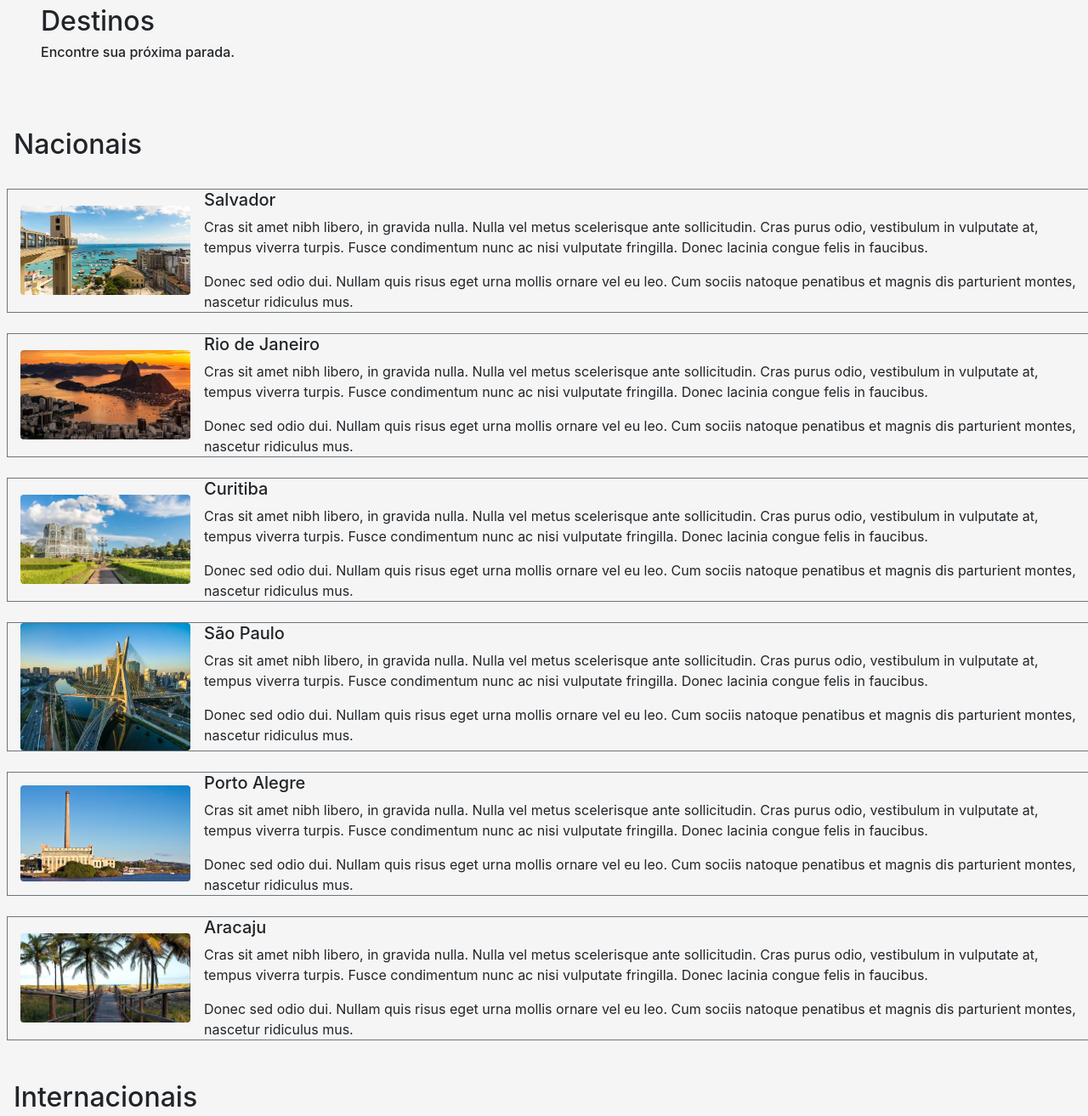
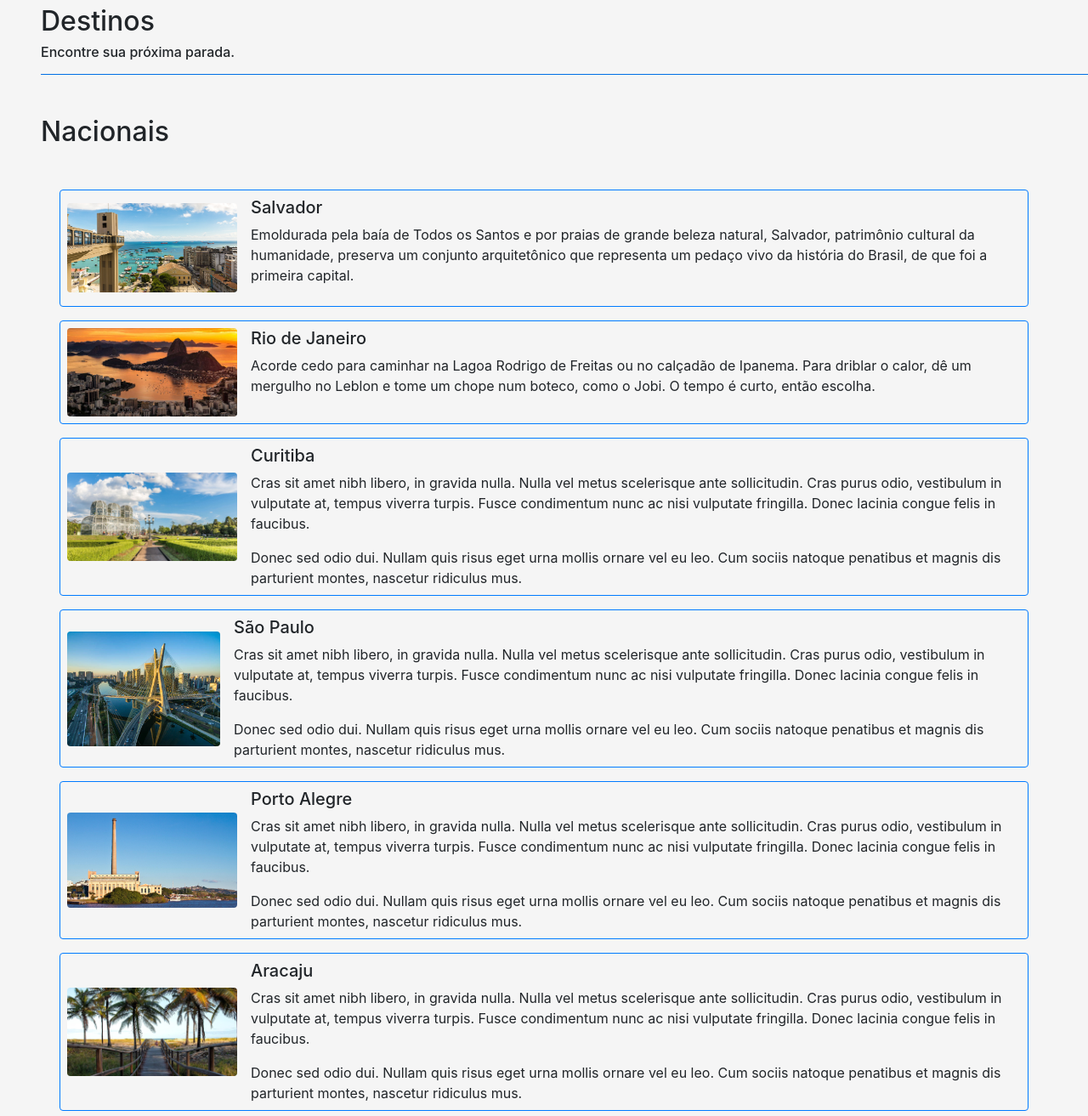
Before and after one commit to Jaqueline-17/Projeto-BussolaTour, a plain HTML site: page Destinos.html in a window 1280 px wide. Shown: the part 60-1373 px from the top of the page at 85% size. Drawn offline with nearby package versions, Linux system fonts and the light colour scheme.

Commit message:
Destinos

```diff
--- a/Destinos.html
+++ b/Destinos.html
@@ -31,38 +31,39 @@
         </div>
     </nav>
 
-    <header class="ml-5 mt-2">
+    <header class="ml-5 my-2">
         <h2>Destinos</h2>
         <h6>Encontre sua próxima parada.</h6>
+        <hr class="bg-primary">
     </header>
 
-    <br><br><br>
 
-    <!--Boxes de Destinos-->
-    <h2 id="destnac" class="ml-3">Nacionais</h2>
-    <br>
-    <div class="media conteiner container-fluid border border-secondary ml-2">
+
+    <!--Boxes de Destinos Nacionais -->
+    <h2 id="destnac" class=" ml-5 my-5">Nacionais</h2>
+
+    <div class="media container container-fluid border rounded border-primary p-2 my-3">
         <img class="align-self-center mr-3 rounded" src="./Imagens/salvadorimg.jpg" width="200px" alt="Imagem de exemplo genérica">
         <div class="media-body">
           <h5 class="mt-0">Salvador</h5>
-          <p>Cras sit amet nibh libero, in gravida nulla. Nulla vel metus scelerisque ante sollicitudin. Cras purus odio, vestibulum in vulputate at, tempus viverra turpis. Fusce condimentum nunc ac nisi vulputate fringilla. Donec lacinia congue felis in faucibus.</p>
-          <p class="mb-0">Donec sed odio dui. Nullam quis risus eget urna mollis ornare vel eu leo. Cum sociis natoque penatibus et magnis dis parturient montes, nascetur ridiculus mus.</p>
+          <p>Emoldurada pela baía de Todos os Santos e por praias de grande beleza natural, Salvador, patrimônio cultural da humanidade,
+            preserva um conjunto arquitetônico que representa um pedaço vivo da história do Brasil, de que foi a primeira capital.
+          </p>
         </div>
     </div>
 
-      <br>
 
-    <div class="media conteiner container-fluid border border-secondary ml-2">
+    <div class="media container container-fluid border rounded border-primary p-2 my-3">
         <img class="align-self-center mr-3 rounded" src="./Imagens/rioimg.jpg" width="200px" alt="Imagem de exemplo genérica">
         <div class="media-body">
           <h5 class="mt-0">Rio de Janeiro</h5>
-          <p>Cras sit amet nibh libero, in gravida nulla. Nulla vel metus scelerisque ante sollicitudin. Cras purus odio, vestibulum in vulputate at, tempus viverra turpis. Fusce condimentum nunc ac nisi vulputate fringilla. Donec lacinia congue felis in faucibus.</p>
-          <p class="mb-0">Donec sed odio dui. Nullam quis risus eget urna mollis ornare vel eu leo. Cum sociis natoque penatibus et magnis dis parturient montes, nascetur ridiculus mus.</p>
+          <p>Acorde cedo para caminhar na Lagoa Rodrigo de Freitas ou no calçadão de Ipanema. Para driblar o calor, dê um mergulho no
+            Leblon e tome um chope num boteco, como o Jobi. O tempo é curto, então escolha.</p>
         </div>
     </div>
 
-        <br>
-    <div class="media conteiner container-fluid border border-secondary ml-2">
+
+    <div class="media container container-fluid border rounded border-primary p-2 my-3">
         <img class="align-self-center mr-3 rounded" src="./Imagens/curitiba.jpg" width="200px" alt="Imagem de exemplo genérica">
         <div class="media-body">
           <h5 class="mt-0">Curitiba</h5>
@@ -71,9 +72,9 @@
         </div>
     </div>
 
-      <br>
-    <div class="media conteiner container-fluid border border-secondary ml-2">
-        <img class="align-self-center mr-3 rounded" src="./Imagens/saopauloimg.jpg" width="200px" alt="Imagem de exemplo genérica">
+
+    <div class="media container container-fluid border rounded border-primary p-2 my-3">
+        <img class="align-self-center mr-3 rounded" src="./Imagens/saopauloimg.jpg" width="180px" alt="Imagem de exemplo genérica">
         <div class="media-body">
           <h5 class="mt-0">São Paulo</h5>
           <p>Cras sit amet nibh libero, in gravida nulla. Nulla vel metus scelerisque ante sollicitudin. Cras purus odio, vestibulum in vulputate at, tempus viverra turpis. Fusce condimentum nunc ac nisi vulputate fringilla. Donec lacinia congue felis in faucibus.</p>
@@ -81,8 +82,8 @@
         </div>
     </div>
 
-    <br>
-    <div class="media conteiner container-fluid border border-secondary ml-2">
+
+    <div class="media container container-fluid border rounded border-primary p-2 my-3">
         <img class="align-self-center mr-3 rounded" src="./Imagens/portoalegreimg.jpg" width="200px" alt="Imagem de exemplo genérica">
         <div class="media-body">
           <h5 class="mt-0">Porto Alegre</h5>
@@ -91,8 +92,8 @@
         </div>
     </div>
 
-    <br>
-    <div class="media conteiner container-fluid border border-secondary ml-2">
+
+    <div class="media container container-fluid border rounded border-primary p-2 my-3">
         <img class="align-self-center mr-3 rounded" src="./Imagens/aracajuimg.jpg" width="200px" alt="Imagem de exemplo genérica">
         <div class="media-body">
           <h5 class="mt-0">Aracaju</h5>
@@ -100,14 +101,13 @@
           <p class="mb-0">Donec sed odio dui. Nullam quis risus eget urna mollis ornare vel eu leo. Cum sociis natoque penatibus et magnis dis parturient montes, nascetur ridiculus mus.</p>
         </div>
     </div>
-    <br><br>
-  <!--Final Nacionais-->
 
-    <h2 id="destinter" class="ml-3">Internacionais</h2>
+    <!--Boxes de Destinos Nacionais -->
+    <h2 id="destInter" class="ml-5 my-5">Internacionais</h2>
 
-    <br><br><br>
 
-    <div class="media conteiner container-fluid border border-secondary ml-2">
+
+    <div class="media container container-fluid border rounded border-primary p-2 my-3">
         <img class="align-self-center mr-3 rounded" src="./Imagens/dublinimg.jpg" width="200px" alt="Imagem de exemplo genérica">
         <div class="media-body">
           <h5 class="mt-0">Dublin</h5>
@@ -116,9 +116,8 @@
         </div>
     </div>
 
-    <br>
 
-    <div class="media conteiner container-fluid border border-secondary ml-2">
+    <div class="media container container-fluid border rounded border-primary p-2 my-3">
         <img class="align-self-center mr-3 rounded" src="./Imagens/ibizaimg.jpg" width="200px" alt="Imagem de exemplo genérica">
         <div class="media-body">
           <h5 class="mt-0">Ibiza</h5>
@@ -127,9 +126,8 @@
         </div>
     </div>
 
-    <br>
 
-    <div class="media conteiner container-fluid border border-secondary ml-2">
+    <div class="media container container-fluid border rounded border-primary p-2 my-3">
         <img class="align-self-center mr-3 rounded" src="./Imagens/lisboaimg.jpg" width="200px" alt="Imagem de exemplo genérica">
         <div class="media-body">
           <h5 class="mt-0">Lisboa</h5>
@@ -138,9 +136,8 @@
         </div>
     </div>
 
-    <br>
 
-    <div class="media conteiner container-fluid border border-secondary ml-2">
+    <div class="media container container-fluid border rounded border-primary p-2 my-3">
         <img class="align-self-center mr-3 rounded" src="./Imagens/novayorkimg.jpg" width="200px" alt="Imagem de exemplo genérica">
         <div class="media-body">
           <h5 class="mt-0">Nova York</h5>
@@ -149,15 +146,23 @@
         </div>
     </div>
 
-    <br>
 
-    <div class="media conteiner container-fluid border border-secondary ml-2">
+    <div class="media container container-fluid border rounded border-primary p-2 my-3">
         <img class="align-self-center mr-3 rounded" src="./Imagens/orlandoimg.png" width="200px" alt="Imagem de exemplo genérica">
         <div class="media-body">
           <h5 class="mt-0">Orlando</h5>
           <p>Cras sit amet nibh libero, in gravida nulla. Nulla vel metus scelerisque ante sollicitudin. Cras purus odio, vestibulum in vulputate at, tempus viverra turpis. Fusce condimentum nunc ac nisi vulputate fringilla. Donec lacinia congue felis in faucibus.</p>
           <p class="mb-0">Donec sed odio dui. Nullam quis risus eget urna mollis ornare vel eu leo. Cum sociis natoque penatibus et magnis dis parturient montes, nascetur ridiculus mus.</p>
         </div>
+    </div>
+
+    <div class="media container container-fluid border rounded border-primary p-2 my-3">
+      <img class="align-self-center mr-3 rounded" src="./Imagens/roma-img.jpg" width="200px" alt="Imagem de exemplo genérica">
+      <div class="media-body">
+        <h5 class="mt-0">Roma</h5>
+        <p>Cras sit amet nibh libero, in gravida nulla. Nulla vel metus scelerisque ante sollicitudin. Cras purus odio, vestibulum in vulputate at, tempus viverra turpis. Fusce condimentum nunc ac nisi vulputate fringilla. Donec lacinia congue felis in faucibus.</p>
+        <p class="mb-0">Donec sed odio dui. Nullam quis risus eget urna mollis ornare vel eu leo. Cum sociis natoque penatibus et magnis dis parturient montes, nascetur ridiculus mus.</p>
+      </div>
     </div>
 
 
```
